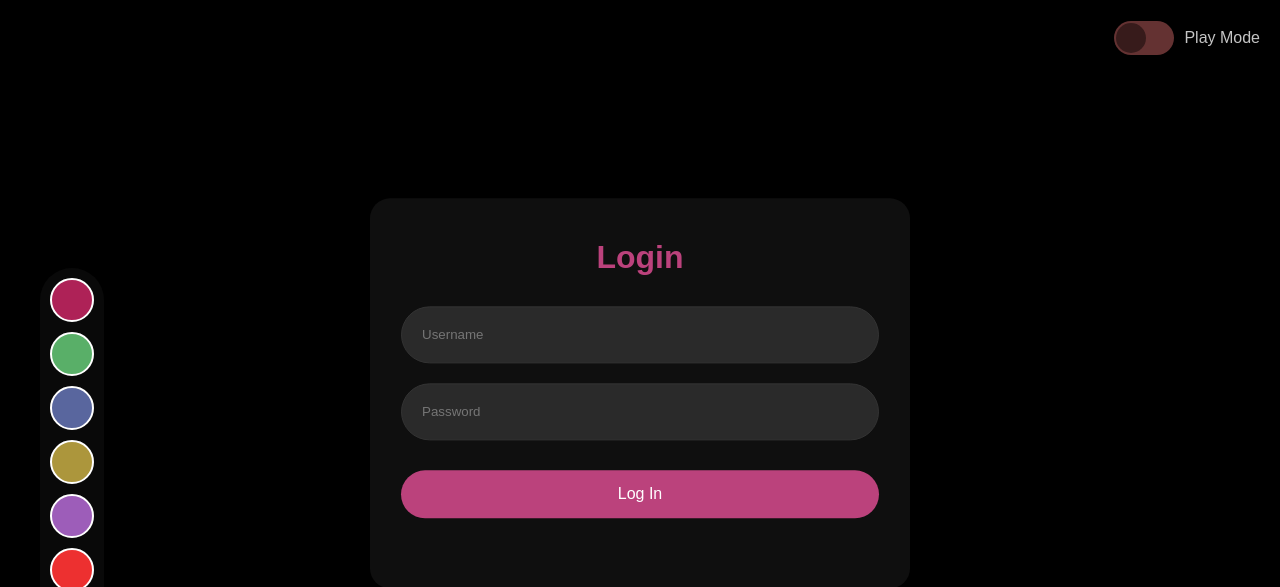
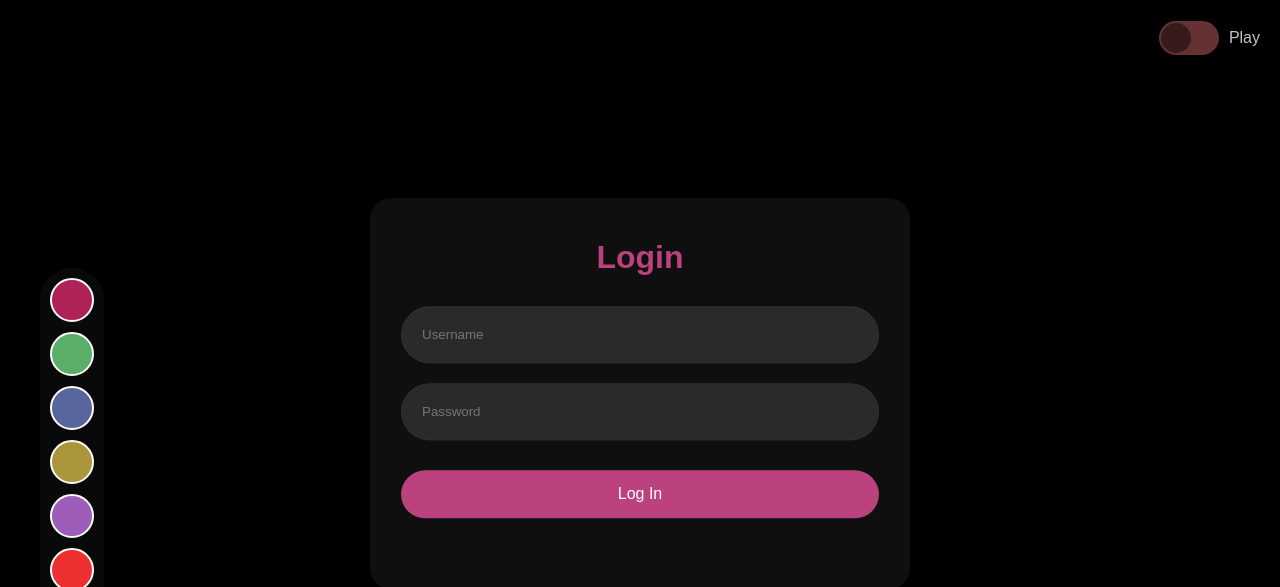
Before and after one commit to PrithviGowda16/articles_publish, a Django app: page /prithvi/ in a window 1280 px wide. Shown: the top 587 px of the page. Run offline with Django 5.2, Linux system fonts and the light colour scheme.

Commit message:
switch status changed
changed to play

```diff
--- a/templates/index.html
+++ b/templates/index.html
@@ -249,7 +249,7 @@
     <div class="toggle-switch">
         <input type="checkbox" id="color-toggle" onchange="toggleColorEffects()">
         <label for="color-toggle"></label>
-        <span id="switch-status">Play Mode</span>
+        <span id="switch-status">Play</span>
     </div>
 
     <script>
```
